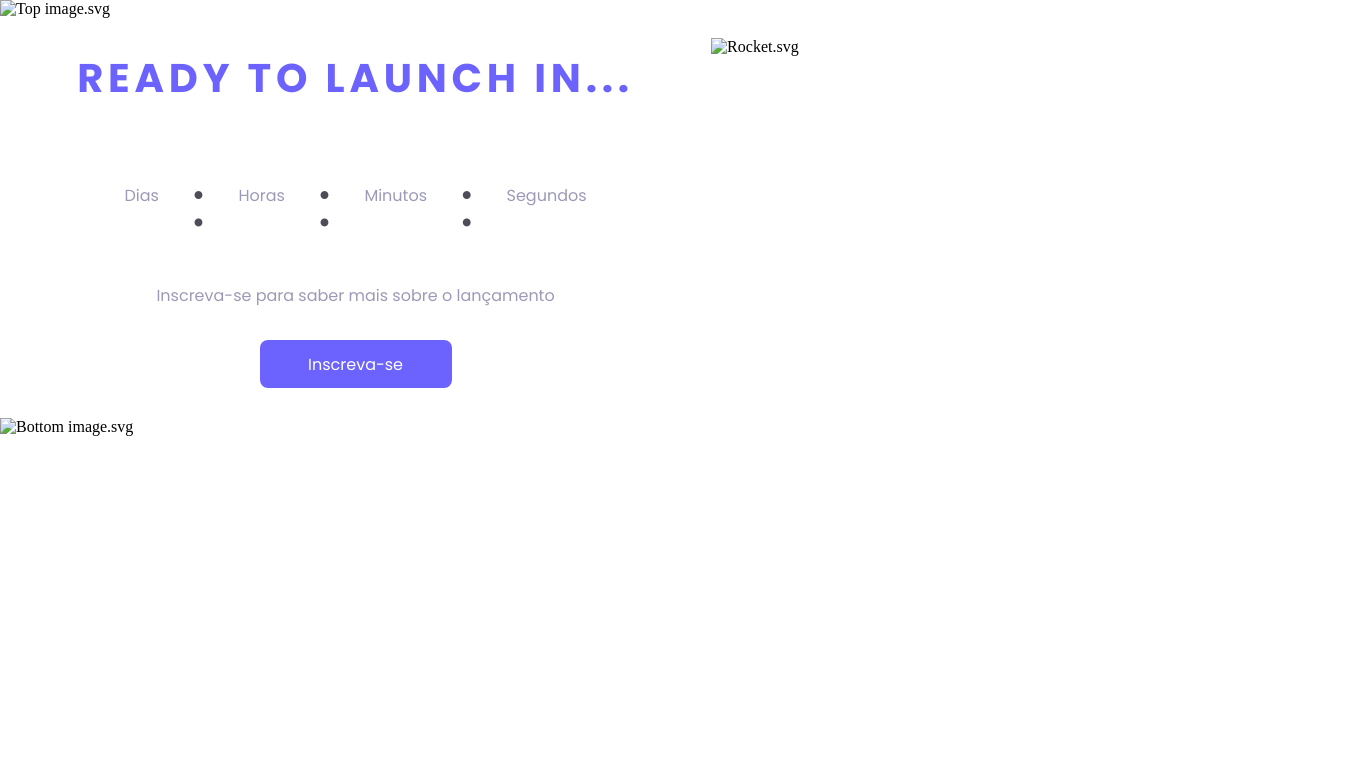
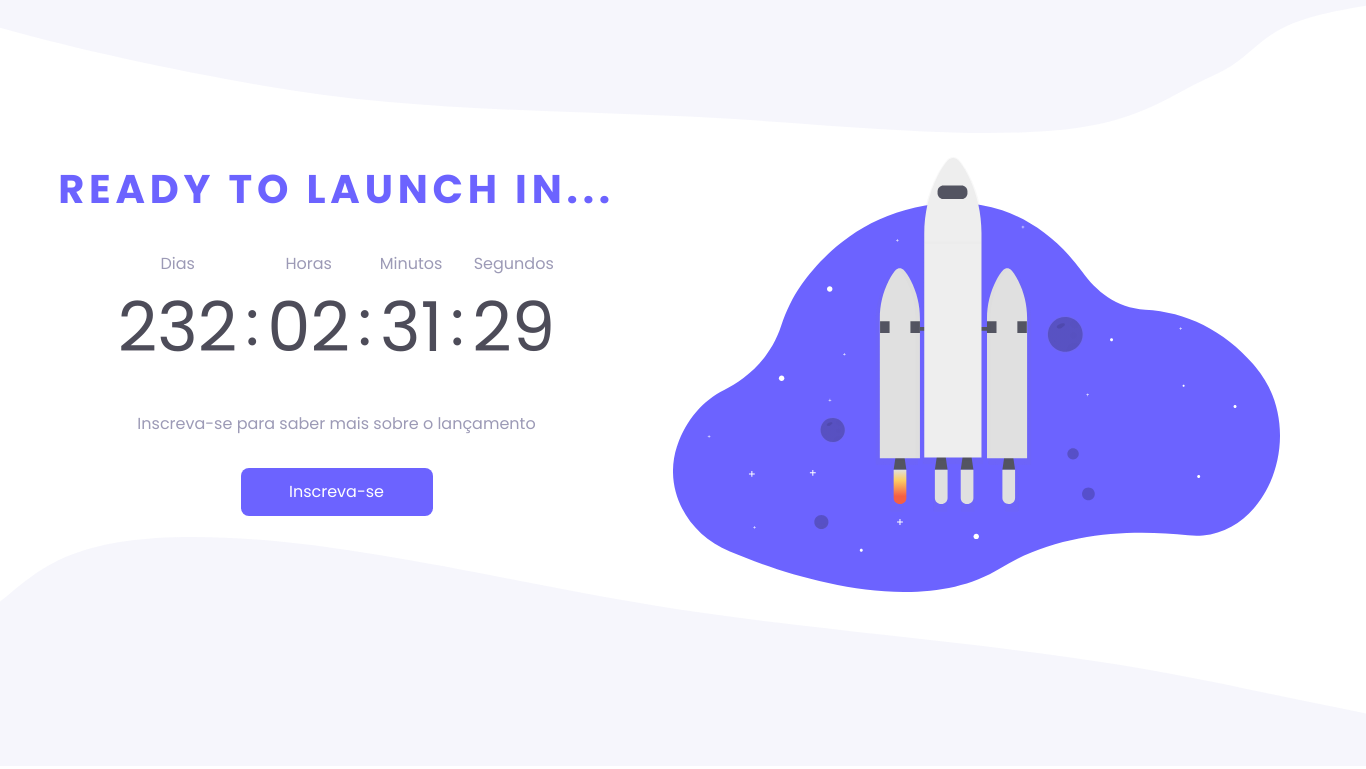
Before and after one commit to DeveloperLucasTavares/countdown-timer, a plain HTML site: page index.html in a window 1280 px wide. Shown: the whole page, 1366 px wide, since content can reach past the window. Drawn offline with Linux system fonts and the light colour scheme; the site is published under a folder, as on GitHub Pages, so addresses that start at the root find nothing.

Commit message:
Changed index.html

```diff
--- a/index.html
+++ b/index.html
@@ -13,7 +13,7 @@
     <header>
         <div class="top-image">
             <figure>
-                <img src="/assets/top-image.svg" alt="Top image.svg">
+                <img src="assets/top-image.svg" alt="Top image.svg">
             </figure>
         </div>
     </header>
@@ -47,7 +47,7 @@
             </div>
             <div class="rocket">
                 <figure>
-                    <img src="/assets/rocket.svg" alt="Rocket.svg">
+                    <img src="assets/rocket.svg" alt="Rocket.svg">
                 </figure>
             </div>
         </section>
@@ -55,11 +55,11 @@
     <footer>
         <div class="bottom-image">
             <figure>
-                <img src="/assets/bottom-image.svg" alt="Bottom image.svg">
+                <img src="assets/bottom-image.svg" alt="Bottom image.svg">
             </figure>
         </div>
     </footer>
-    <script src="/src/countdown-timer.js"></script>
+    <script src="src/countdown-timer.js"></script>
 </body>
 
 </html>
```
